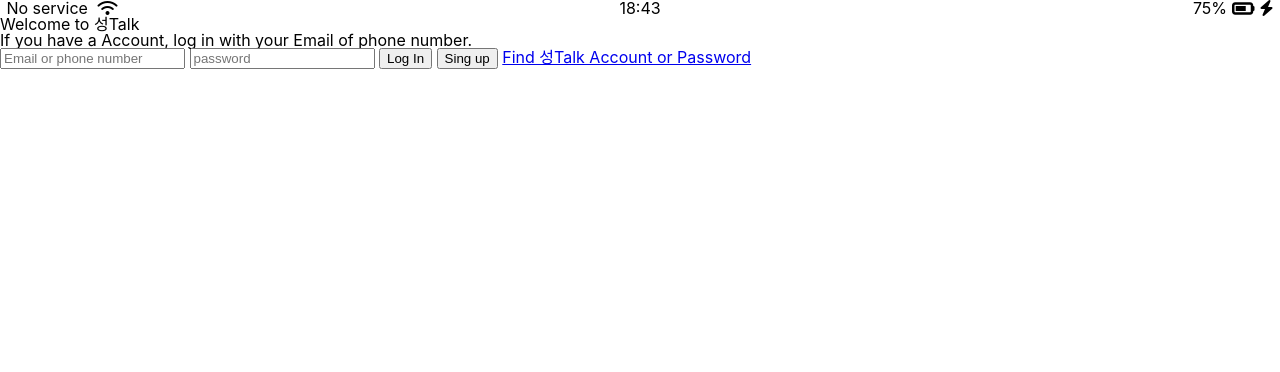
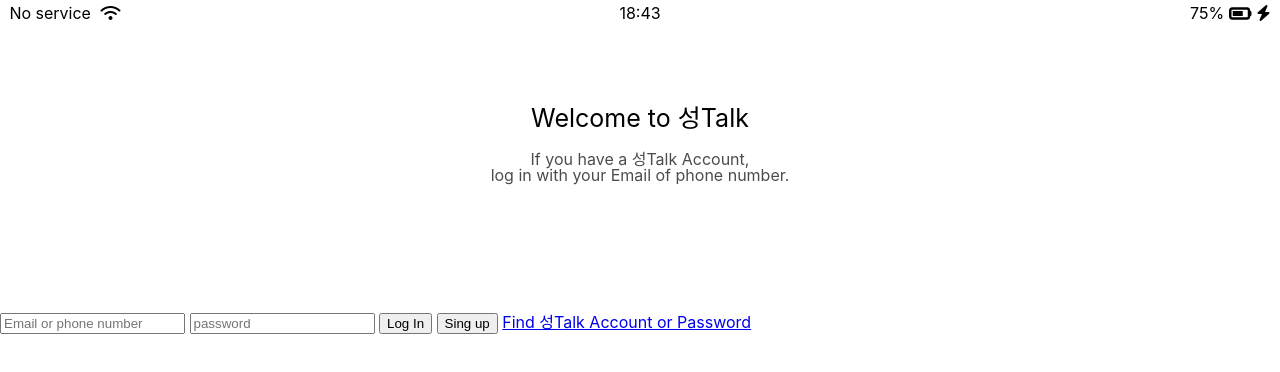
Before and after one commit to ChoBlack/kokoa-clone-2021, a plain HTML site: page index.html in a window 1280 px wide. Drawn offline with Linux system fonts and the light colour scheme.

Commit message:
welcome-header

```diff
--- a/css/status-bar.css
+++ b/css/status-bar.css
@@ -1,6 +1,7 @@
 .status-bar{
     display:flex;
     justify-content:center;
+    padding:5px 3px;
 }
 .status-bar__column{
     width:33%;
--- a/css/styles.css
+++ b/css/styles.css
@@ -4,3 +4,20 @@
 body{
     font-family: -apple-system, BlinkMacSystemFont, 'Segoe UI', Roboto, Oxygen, Ubuntu, Cantarell, 'Open Sans', 'Helvetica Neue', sans-serif;
 }
+
+.welcome-header{
+    margin: 80px 0px;
+    text-align: center;
+    display: flex;
+    flex-direction: column;
+    align-items: center;
+}
+.welcome-header__title{
+    font-size: 25px;
+    margin-bottom: 20px;
+}
+.welcome-header__text{
+    width: 80%;
+    opacity: 0.7;
+    margin-bottom: 50px;
+}
--- a/index.html
+++ b/index.html
@@ -35,10 +35,10 @@
     </div>
 
 
-    <header class="Welcome-header">
-        <h1 class="Welcome-header__title">Welcome to 성Talk</h1>
-        <p class="Welcome-header__text">
-            If you have a Account, log in with your Email of phone number.
+    <header class="welcome-header">
+        <h1 class="welcome-header__title">Welcome to 성Talk</h1>
+        <p class="welcome-header__text">
+            If you have a 성Talk Account,<br> log in with your Email of phone number.
         </p>
     </header>
 
```
